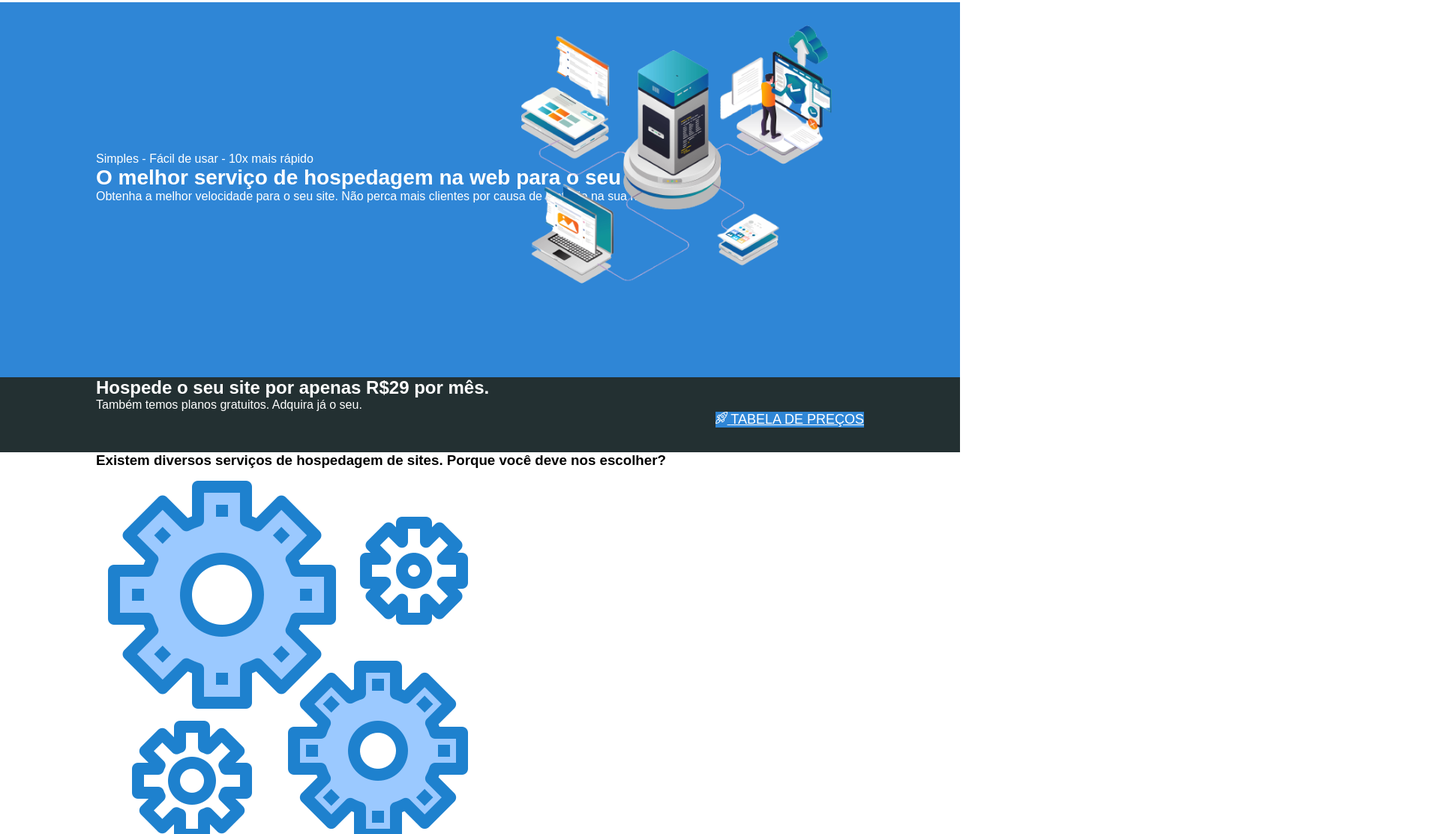
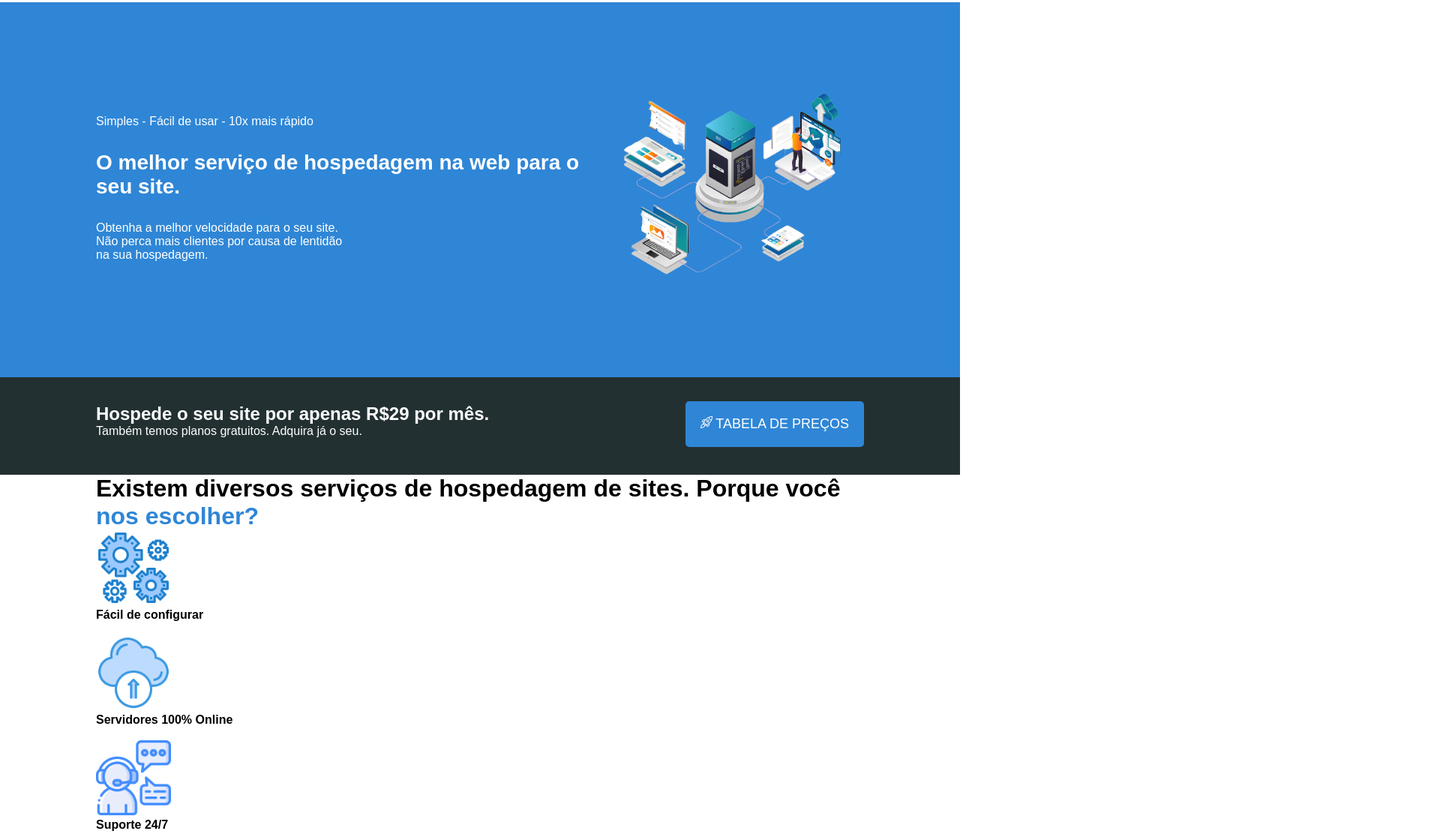
Before and after one commit to tiagosouza-s/projeto-site-provedor, a plain HTML site: page HTML/home.html in a window 1280 px wide. Shown: the part 156-1268 px from the top of the page at 75% size, 1920 px wide, since content can reach past the window. Drawn offline with Linux system fonts and the light colour scheme.

Commit message:
commit quatro

```diff
--- a/CSS/home.css
+++ b/CSS/home.css
@@ -28,6 +28,10 @@
     right: 0;
     top: 65px;
 }
+.topo-links a{
+    padding: 10px;
+    text-decoration: none;
+}
 .container-topo img{
     width: 85px;
 }
@@ -54,14 +58,22 @@ a{
 .secao-banner img{
     position: absolute;
     right: 0;
-    width: 500px;
+    width: 350px;
+    top: 100px;
+}
+.secao-banner p{
+    width: 350px;
 }
 .texto-banner{
     position: absolute;
     top: 200px;
+    margin-top: -50px
 }
 .texto-banner h2{
     font-size: 28px;
+    width: 700px;
+    padding-top: 30px;
+    padding-bottom: 30px;
 }
 p{
     font-size: 16px;
@@ -73,13 +85,36 @@ h2{
 /* Seção Primeiro Anúncio */
 .secao-primeiro-anuncio{
     background-color: #233032;
-    height: 100px;}
+    height: 130px;}
 .container-primeiro-anuncio{
     position: relative;
 }
 .container-primeiro-anuncio a{
     position: absolute;
+    top: 40px;
     right: 0;
     color: #fff;
     background-color: #2f86d6;
+    padding: 20px;
+    border-radius: 5px;
+    text-decoration: none;
+    margin-top: -8px;
 }
+.texto-anuncio{
+    position: absolute;
+    top: 35px;
+}
+/* Seção Informações*/
+h3{
+    font-size: 32px;
+}
+.texto-azul{
+    color: #2f86d6;
+}
+.container-informacoes img{
+    width: 100px;
+}
+/* Seção Tabela de Preços */
+table img{
+    width: 100px;
+}
--- a/HTML/home.html
+++ b/HTML/home.html
@@ -37,7 +37,7 @@
     </div>
     <div class="secao-primeiro-anuncio "> <!-- Seção Primeiro Anúncio -->
         <div class="container-primeiro-anuncio limitar-secao">
-            <div>
+            <div class="texto-anuncio">
                 <h2>Hospede o seu site por apenas R$29 por mês.</h2>
                 <p>Também temos planos gratuitos. Adquira já o seu.</p>
             </div>
@@ -50,7 +50,7 @@
     <div id="informacoes"> <!-- Seção Informações-->
         <div class="container-informacoes limitar-secao">
             <div>
-                <h3 id="tarefas">Existem diversos serviços de hospedagem de sites. Porque você deve nos escolher?</h3>
+                <h3>Existem diversos serviços de hospedagem de sites. Porque você <span class="texto-azul">nos escolher?<span></h3>
             </div>
             <div>
                 <img src="../assets/icone-engrenagens.png" alt="">
```
